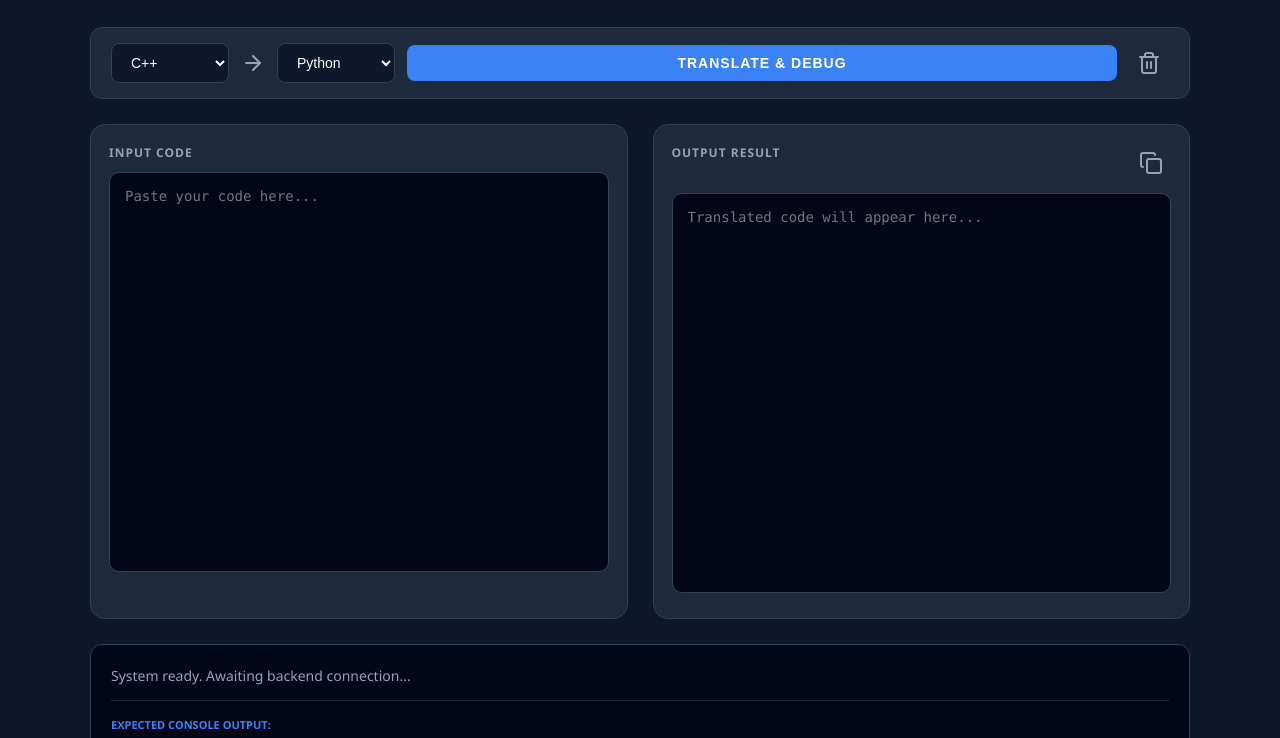
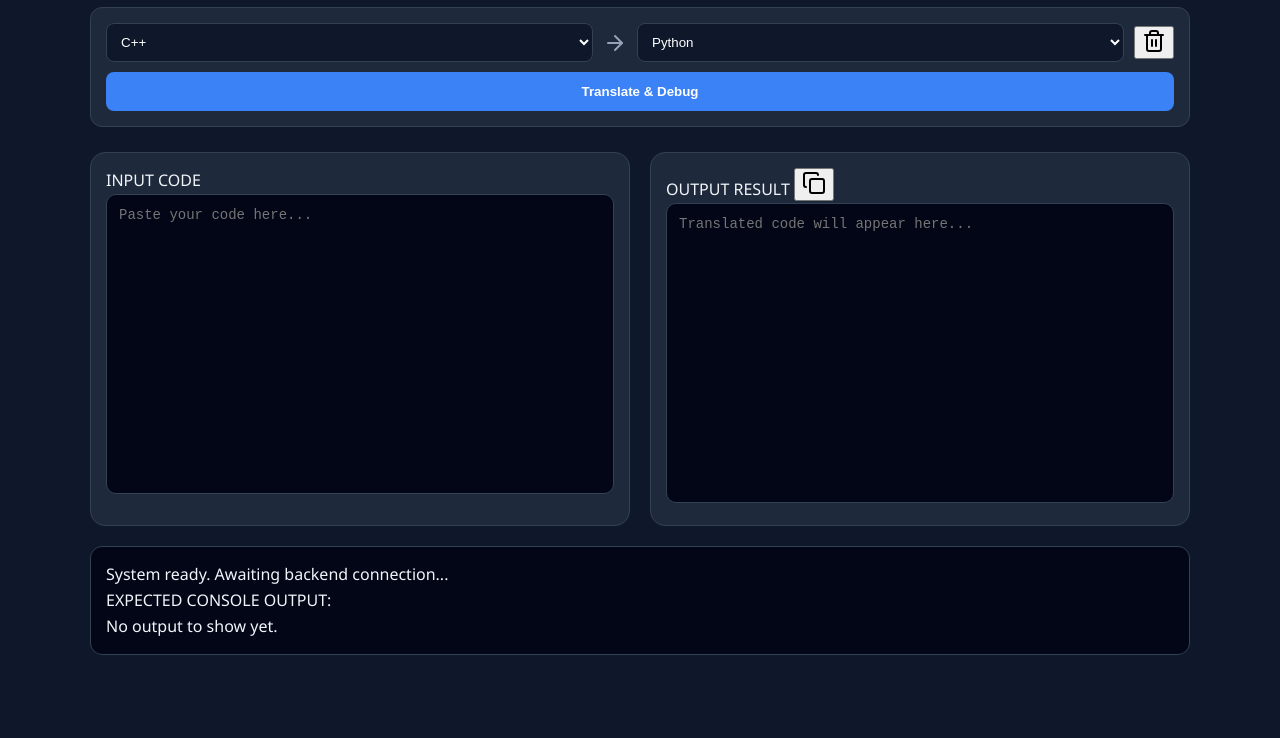
Before and after one commit to kiranyangal1718-ux/code-translator, a website: page index.html in a window 1280 px wide. Shown: the part 143-881 px from the top of the page. After the commit the page ends 818 px from the top, so only its background shows below. Drawn offline with nearby package versions, Linux system fonts and the light colour scheme.

Commit message:
Add files via upload

```diff
--- a/style.css
+++ b/style.css
@@ -13,32 +13,32 @@
     background-color: var(--bg-dark);
     color: var(--text-main);
     margin: 0;
-    padding: 20px;
+    padding: 10px; /* Reduced for mobile */
     line-height: 1.6;
 }
 
 .container {
     max-width: 1100px;
     margin: 0 auto;
+    padding: 10px;
 }
 
 header {
     text-align: center;
-    margin-bottom: 30px;
+    margin-bottom: 20px;
 }
 
-header h1 span {
-    color: var(--accent);
-    font-size: 0.8em;
-    vertical-align: top;
+header h1 {
+    font-size: 1.8rem; /* Scalable title */
 }
 
-/* Controls Section */
+/* Controls Section - Now wraps on mobile */
 .controls {
     display: flex;
-    gap: 12px;
+    flex-wrap: wrap; /* Allows items to drop to next line */
+    gap: 10px;
     background: var(--card-bg);
-    padding: 15px 20px;
+    padding: 15px;
     border-radius: 12px;
     margin-bottom: 25px;
     align-items: center;
@@ -49,126 +49,99 @@
     color: var(--text-dim);
 }
 
-select, button {
-    padding: 10px 15px;
-    border-radius: 8px;
+select {
+    flex: 1; /* Selects grow to fill space */
+    min-width: 120px;
+    padding: 10px;
     background: #0f172a;
     color: white;
     border: 1px solid var(--border);
-    cursor: pointer;
-    font-size: 14px;
-    transition: 0.3s;
-}
-
-select:hover, button:hover {
-    border-color: var(--accent);
+    border-radius: 8px;
 }
 
 #translateBtn {
     background: var(--accent);
+    color: white;
     border: none;
+    padding: 12px 20px;
+    border-radius: 8px;
     font-weight: bold;
-    flex-grow: 1;
-    text-transform: uppercase;
-    letter-spacing: 1px;
+    flex-basis: 100%; /* Button takes full width on small screens */
+    order: 4; /* Moves button to bottom of controls on mobile */
+    cursor: pointer;
 }
 
-#translateBtn:hover {
-    background: #2563eb;
-    transform: translateY(-1px);
-}
-
-#translateBtn:disabled {
-    background: #1e293b;
-    cursor: not-allowed;
-}
-
-/* Editor Grid */
+/* Editor Grid - Critical for Responsiveness */
 .editor-grid {
     display: grid;
-    grid-template-columns: 1fr 1fr;
-    gap: 25px;
+    grid-template-columns: 1fr 1fr; /* Desktop default */
+    gap: 20px;
 }
 
 .editor-container {
     background: var(--card-bg);
-    padding: 18px;
+    padding: 15px;
     border-radius: 15px;
     border: 1px solid var(--border);
 }
 
-.label-row {
-    display: flex;
-    justify-content: space-between;
-    margin-bottom: 10px;
-    font-size: 12px;
-    font-weight: bold;
-    color: var(--text-dim);
-    letter-spacing: 1px;
-}
-
 textarea {
     width: 100%;
-    height: 400px;
+    height: 300px; /* Adjusted height */
     background: #020617;
     color: var(--success);
     border: 1px solid var(--border);
     border-radius: 10px;
-    padding: 15px;
-    font-family: 'Fira Code', 'Consolas', monospace;
+    padding: 12px;
+    font-family: 'Fira Code', monospace;
     font-size: 14px;
     resize: none;
     box-sizing: border-box;
-    outline: none;
 }
 
-textarea:focus {
-    border-color: var(--accent);
-}
-
-/* System Report / Console */
+/* Console Section */
 .system-report {
-    margin-top: 25px;
+    margin-top: 20px;
     background: #020617;
     border-radius: 12px;
-    padding: 20px;
+    padding: 15px;
     border: 1px solid var(--border);
 }
 
-#debugConsole {
-    color: var(--text-dim);
-    font-size: 14px;
-    margin-bottom: 15px;
-    border-bottom: 1px solid #1e293b;
-    padding-bottom: 12px;
+/* --- MEDIA QUERIES (The Magic) --- */
+
+/* For Tablets (Screens smaller than 900px) */
+@media (max-width: 900px) {
+    .editor-grid {
+        grid-template-columns: 1fr; /* Stack editors vertically */
     }
 
-.output-label {
-    color: var(--accent);
-    font-size: 11px;
-    font-weight: bold;
-    margin-bottom: 8px;
+    textarea {
+        height: 250px; /* Slightly shorter for smaller screens */
+    }
 }
 
-#programOutput {
-    font-family: 'Consolas', monospace;
-    color: #e2e8f0;
-    white-space: pre-wrap;
-    background: #0f172a;
-    padding: 10px;
-    border-radius: 5px;
+/* For Mobile Phones (Screens smaller than 600px) */
+@media (max-width: 600px) {
+    body {
+        padding: 5px;
     }
 
-.icon-btn {
-    background: transparent;
-    border: none;
-    color: var(--text-dim);
-    display: flex;
-    align-items: center;
-    justify-content: center;
-    padding: 8px;
+    .controls {
+        flex-direction: column; /* Stack all controls vertically */
+        align-items: stretch;
     }
 
-.icon-btn:hover {
-    color: white;
+    .divider-icon {
+        display: none; /* Hide arrow on mobile to save space */
     }
+
+    header h1 {
+        font-size: 1.5rem;
+    }
+
+    #translateBtn {
+        font-size: 16px;
+        padding: 15px;
+    }
+}
```
Lines whose indentation alone changed are shown as unchanged.
